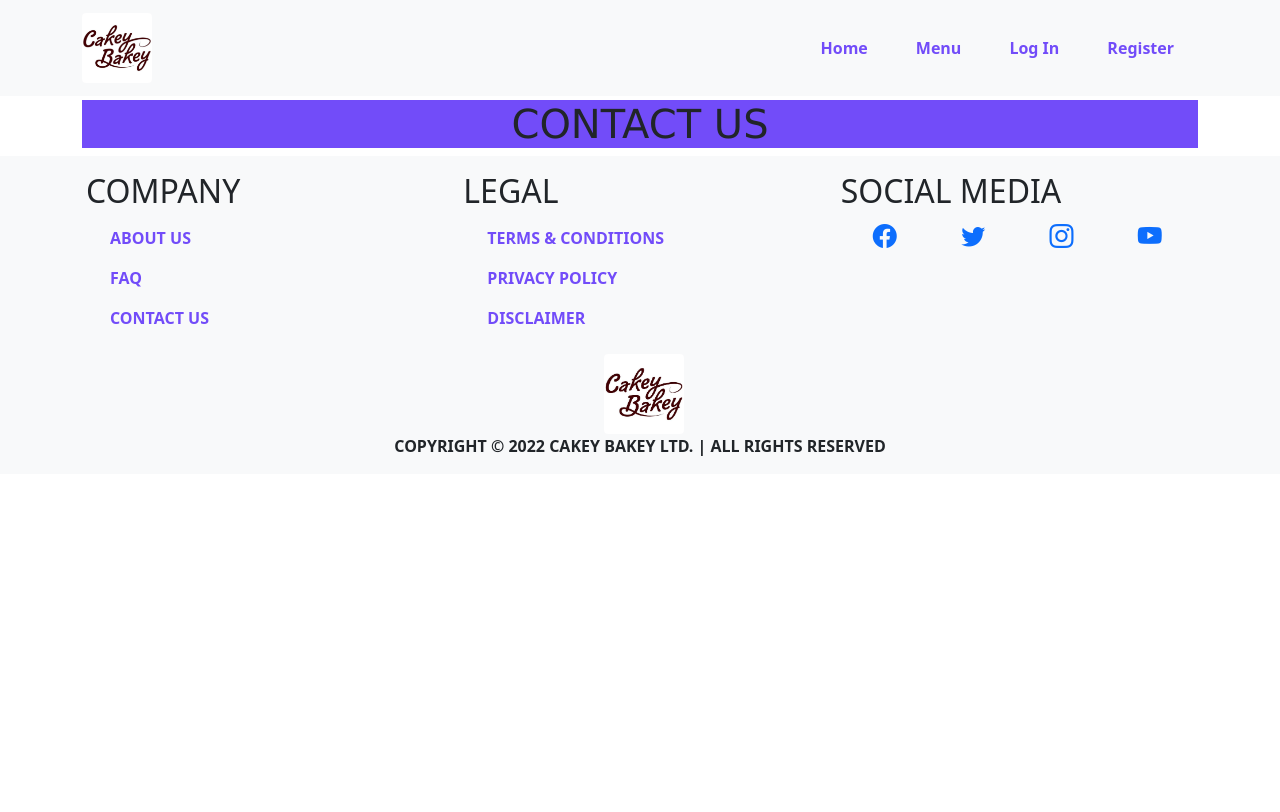
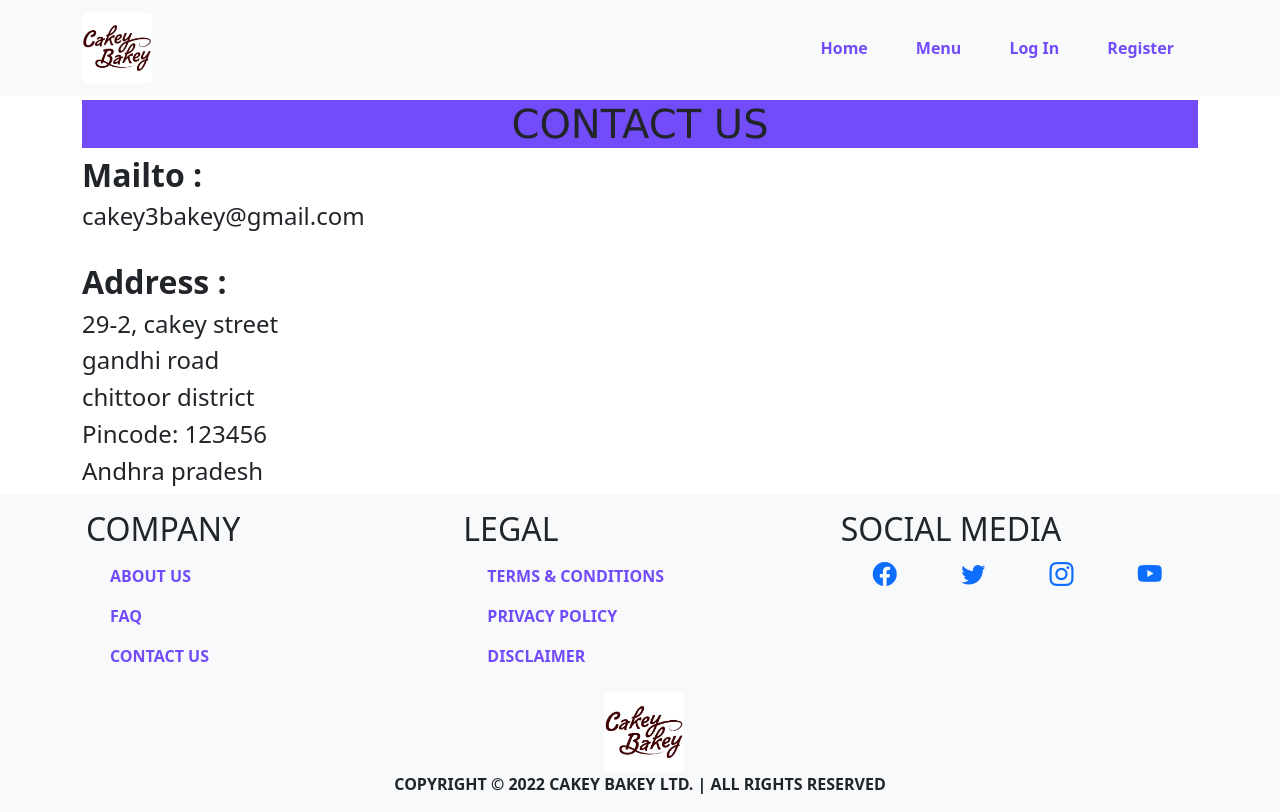
Before and after one commit to Praveen505Kumar/Cakey-Bakey, a React (Create React App) app in the folder client/: page /contactus in a window 1280 px wide. Built offline with nearby package versions, Linux system fonts and the light colour scheme.

Commit message:
contact us

```diff
--- a/client/src/components/about/Contactus.js
+++ b/client/src/components/about/Contactus.js
@@ -8,6 +8,14 @@ const Contactus = () => {
                 <Navbar />
                 <div className="container header-pad">
                     <h1 className="head text-center bg5">CONTACT US</h1>
+                    <h2><strong>Mailto :</strong></h2>
+                    <h4>cakey3bakey@gmail.com</h4><br></br>
+                    <h2><strong>Address :</strong></h2>
+                    <h4>29-2, cakey street</h4>
+                    <h4>gandhi road</h4>
+                    <h4>chittoor district</h4>
+                    <h4>Pincode: 123456</h4>
+                    <h4>Andhra pradesh</h4>
 
 
                 </div>
```
